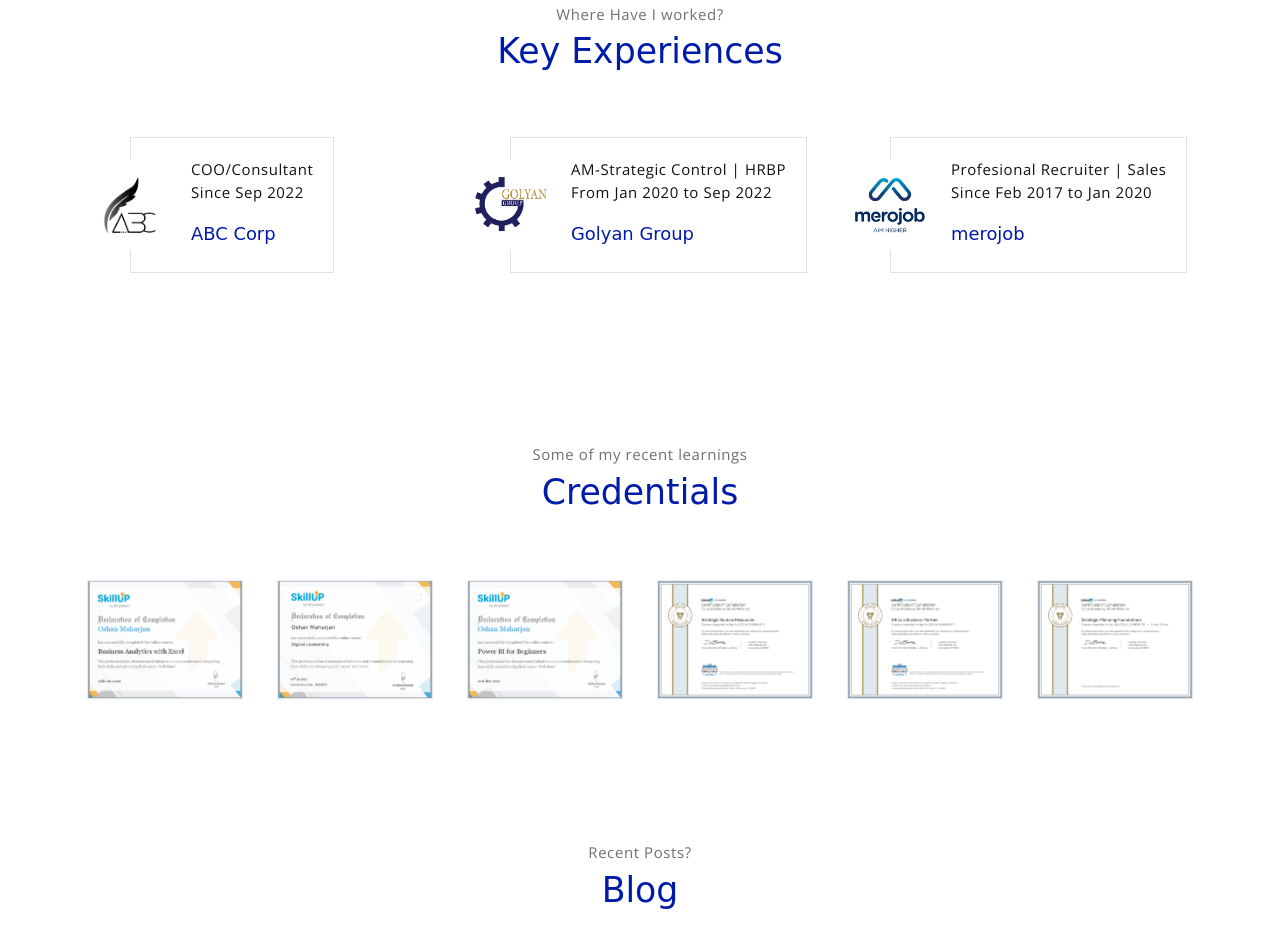
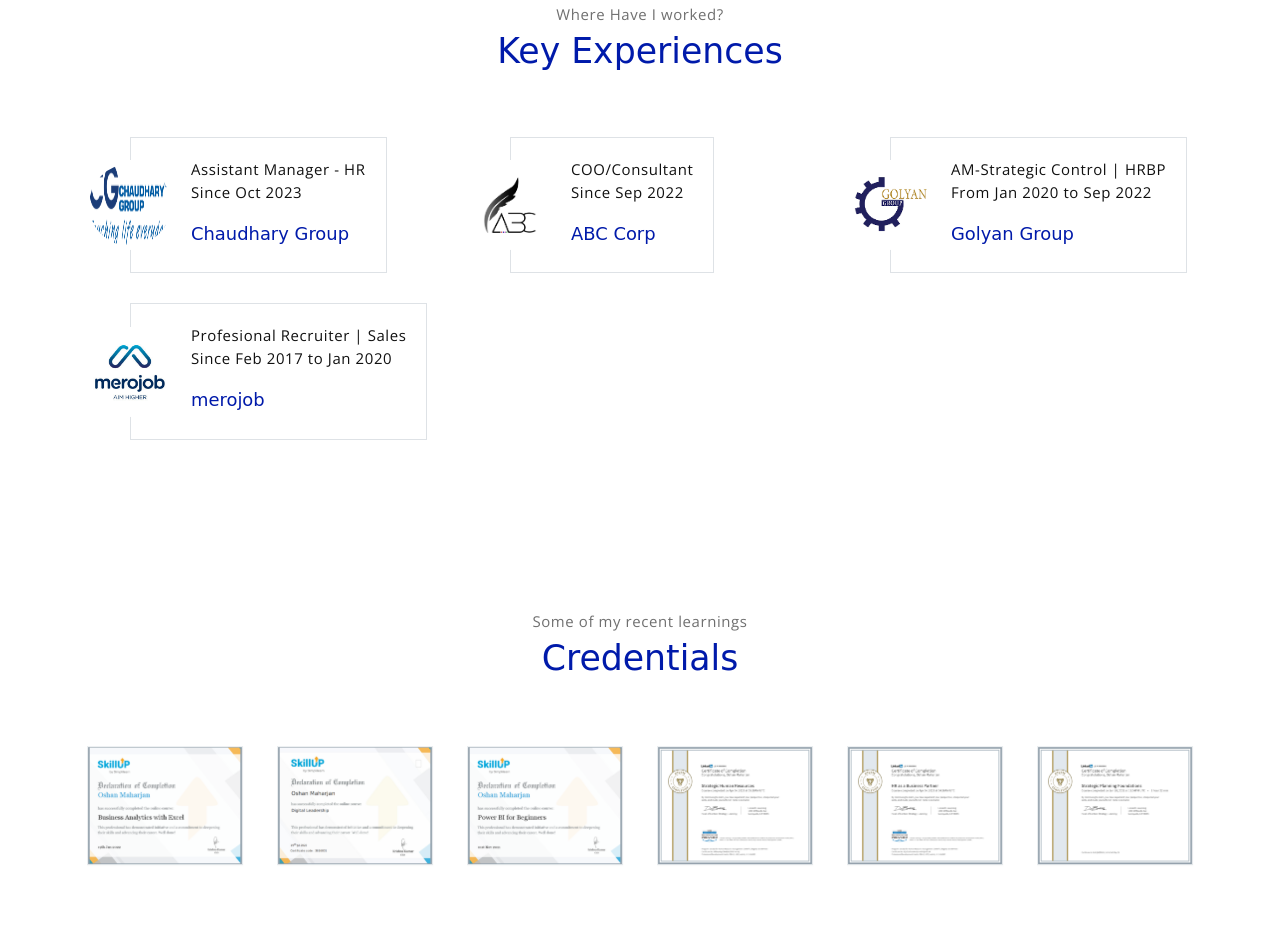
Before and after one commit to oshanmhr/Oshanweb, a plain HTML site: page index.html in a window 1280 px wide. Shown: the part 2026-2960 px from the top of the page. Drawn offline with nearby package versions, Linux system fonts and the light colour scheme; a web font is replaced by a local one.

Commit message:
Update index.html

```diff
--- a/index.html
+++ b/index.html
@@ -153,6 +153,18 @@
 
             <!-- row -->
             <div class="row">
+                <div class="col-md-4">
+                    <div class="testimonial-card">
+                        <div class="testimonial-card-img-holder">
+                            <img src="assets/imgs/cg.png" class="testimonial-card-img"
+                                alt="Loading">
+                        </div>
+                        <div class="testimonial-card-body">
+                            <p class="testimonial-card-subtitle">Assistant Manager - HR<br>Since Oct 2023</p>
+                            <h6 class="testimonial-card-title">Chaudhary Group</h6>
+                        </div>
+                    </div>
+                </div>
                 <div class="col-md-4">
                     <div class="testimonial-card">
                         <div class="testimonial-card-img-holder">
```
